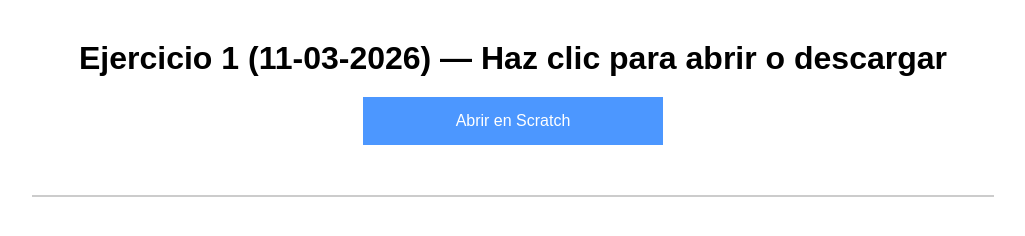
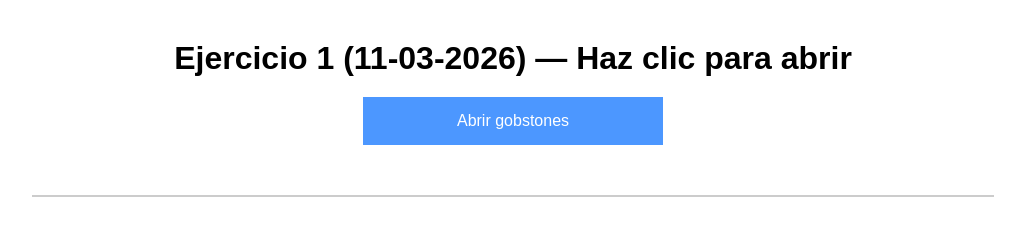
Before and after one commit to Eduardo73Martinez/Pagina6toPrimaria, a plain HTML site: page index.html in a window 1280 px wide. Shown: the whole page, without its empty margins (127-1152 px from the left). Drawn offline with Linux system fonts and the light colour scheme.

Commit message:
Fix HTML structure and update button text

```diff
--- a/index.html
+++ b/index.html
@@ -57,9 +57,9 @@
 
   <!-- ✅ EJERCICIO 1 -->
   <div class="ejercicio">
-    <h1>Ejercicio 1 (11-03-2026) — Haz clic para abrir o descargar</h1>
+    <h1>Ejercicio 1 (11-03-2026) — Haz clic para abrir </h1>
     <div class="botones">
-      <button class="abrir-scratch" onclick="window.open('https://gobstones.github.io/gobstones-jr/?course=program-ar/proyectos-gobstones-jr&github=program-ar/proyectos-gobstones-jr&path=Proyectos/Cap.2/201.Repartija%20de%20caramelos', '_blank')">Abrir en Scratch</button>
+      <button class="abrir-scratch" onclick="window.open('https://gobstones.github.io/gobstones-jr/?course=program-ar/proyectos-gobstones-jr&github=program-ar/proyectos-gobstones-jr&path=Proyectos/Cap.2/201.Repartija%20de%20caramelos', '_blank')">Abrir gobstones</button>
       <!--<button onclick="window.location.href=''">Descargar</button> -->
     </div>
   </div>
```
